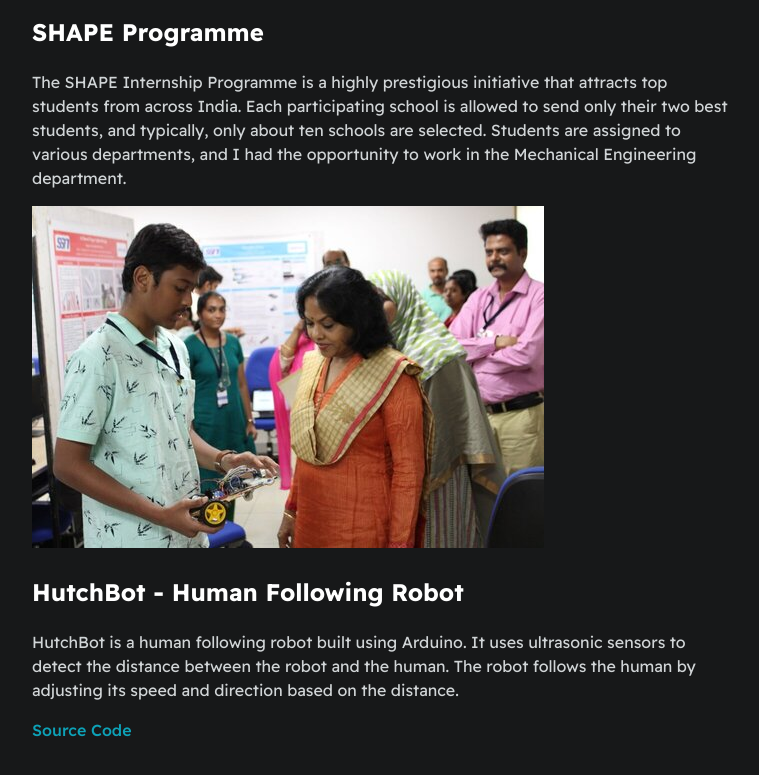
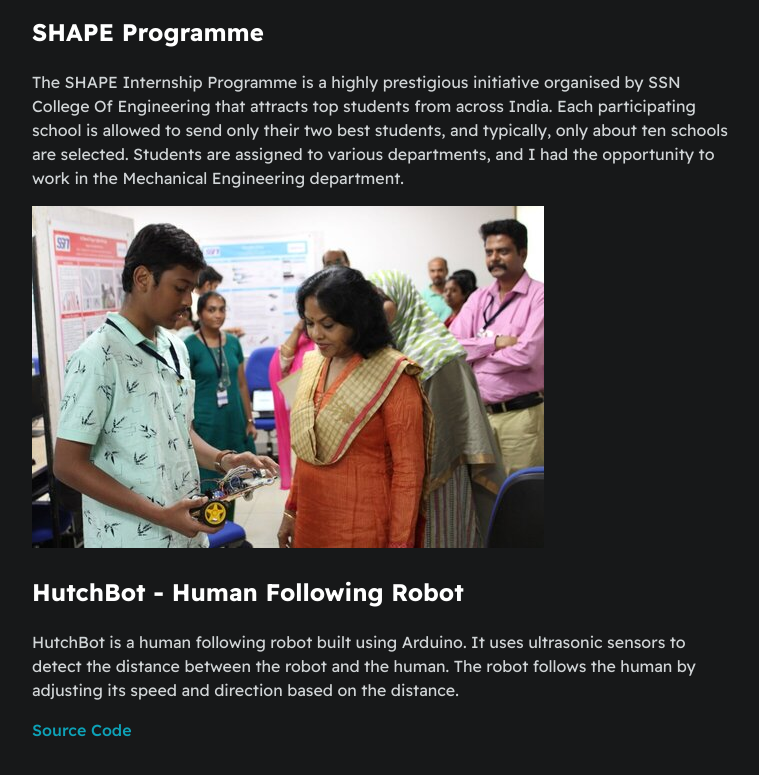
Before and after one commit to Prithvi-kun/Resume-Website, a plain HTML site: page projects/shape.html in a window 1280 px wide. Shown: the part 149-924 px from the top of the page, without its empty margins (258-1017 px from the left). Drawn offline with Linux system fonts and the light colour scheme.

Commit message:
Updated content in shape.html

```diff
--- a/projects/shape.html
+++ b/projects/shape.html
@@ -14,7 +14,7 @@
         <h1>Built a human following robot using Arduino</h1>
         <h2>SHAPE Programme</h2>
         <p>
-            The SHAPE Internship Programme is a highly prestigious initiative that attracts top students from across India. Each participating school is allowed to send only their two best students, and typically, only about ten schools are selected. Students are assigned to various departments, and I had the opportunity to work in the Mechanical Engineering department.
+            The SHAPE Internship Programme is a highly prestigious initiative organised by SSN College Of Engineering that attracts top students from across India. Each participating school is allowed to send only their two best students, and typically, only about ten schools are selected. Students are assigned to various departments, and I had the opportunity to work in the Mechanical Engineering department.
         </p>
         <img id="ssn-pic"src="../assets/images/ssn.jpg">
         <h2>HutchBot - Human Following Robot</h2>
```
